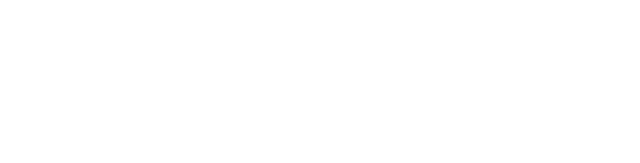
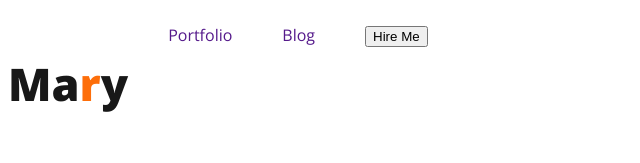
Before and after one commit to RagibHasan06/first-web-development, a plain HTML site: page index.html in a window 1280 px wide. Shown: the whole page, without its empty margins (0-640 px from the left). Drawn offline with nearby package versions, Linux system fonts and the light colour scheme.

Commit message:
navigation partial updated

```diff
--- a/index.html
+++ b/index.html
@@ -4,10 +4,25 @@
     <meta charset="UTF-8">
     <meta name="viewport" content="width=device-width, initial-scale=1.0">
     <title>First Web Development</title>
-</head>
+
+    <link rel="preconnect" href="https://fonts.googleapis.com">
+<link rel="preconnect" href="https://fonts.gstatic.com" crossorigin>
+<link href="https://fonts.googleapis.com/css2?family=Open+Sans:ital,wdth,wght@0,75..100,300..800;1,75..100,300..800&display=swap" rel="stylesheet">
+
+    <link rel="stylesheet" href="styles/portfolio.css">
+
+    </head>
 
 <body>
     <header>
+        <nav>
+            <h3 class="nav-heading">Ma<span class="orange">r</span>y</h3>
+            <ul>
+                <li><a href="">Portfolio</a></li>
+                <li><a href="">Blog</a></li>
+                <li><button>Hire Me</button></li>
+            </ul>
+        </nav>
 
     </header>
 
--- /dev/null
+++ b/styles/portfolio.css
@@ -0,0 +1,33 @@
+/* common shared style */
+body {
+    font-family: "Open Sans", serif;
+    font-optical-sizing: auto;
+    font-weight: <weight>;
+    font-style: normal;
+}
+
+/* nav related styles */
+nav {
+    display: flex;
+}
+
+nav>ul {
+    display: flex;
+
+}
+
+nav li {
+    list-style: none;
+    margin-right: 50px;
+}
+
+nav a {
+    text-decoration: none;
+}
+
+.nav-heading {
+    color: #181818;
+    font-size: 45px;
+    font-weight: 800;
+}
+.orange{ color: #FD6E0A;}
```
